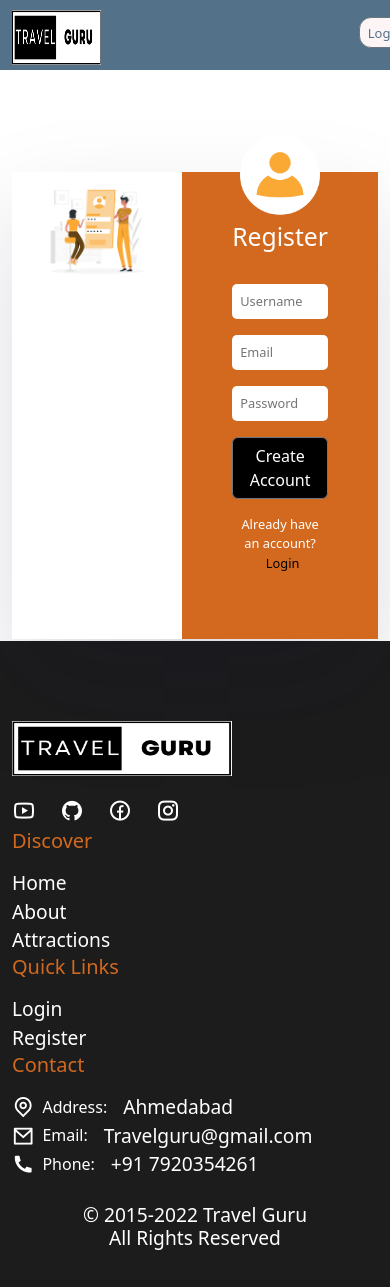
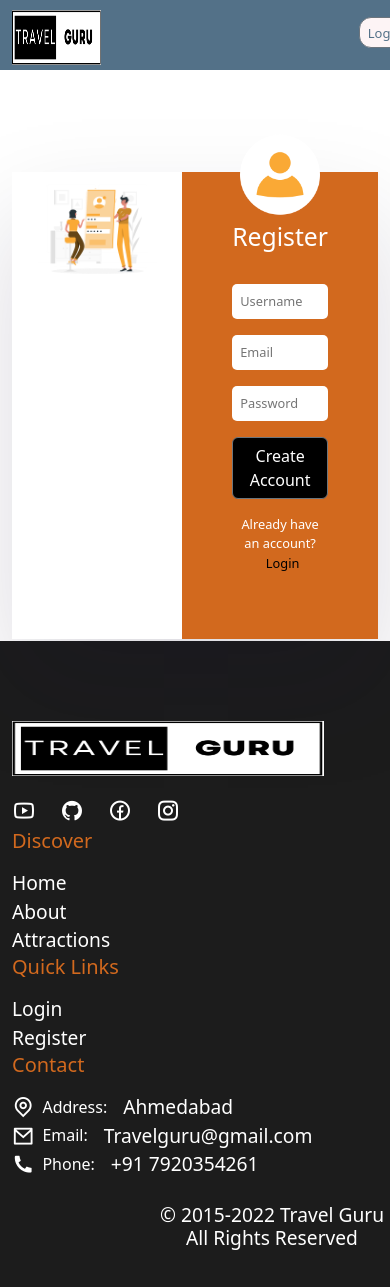
Before and after one commit to Deep2237/tour-website-project-ip, a React (Create React App) app in the folder frontend/: page /register in a window 390 px wide. Shown: the top 1287 px of the page. Built offline with nearby package versions, Linux system fonts and the light colour scheme.

Commit message:
Update footer.css

```diff
--- a/frontend/src/components/Footer/footer.css
+++ b/frontend/src/components/Footer/footer.css
@@ -60,3 +60,22 @@
     text-align: center;
     font-size: 1.2rem;
  }
+
+@media only screen and (max-width: 768px) {
+
+}
+
+@media only screen and (max-width: 545px) {
+
+
+   .footer{
+       width:34rem;
+   }
+}
+
+@media only screen and (max-width: 1024) {
+
+   .footer{
+   width: 200%;
+   }
+}
```
